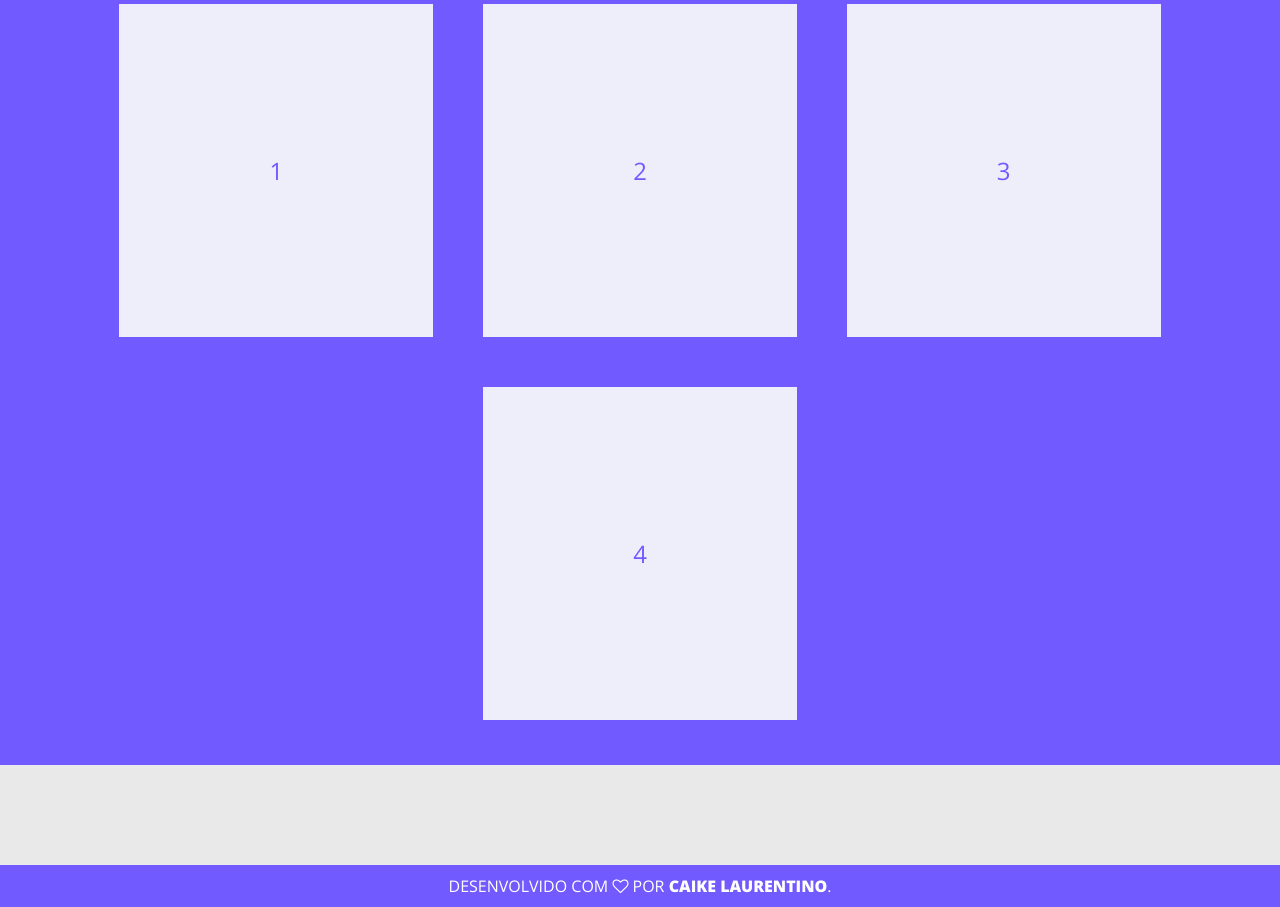
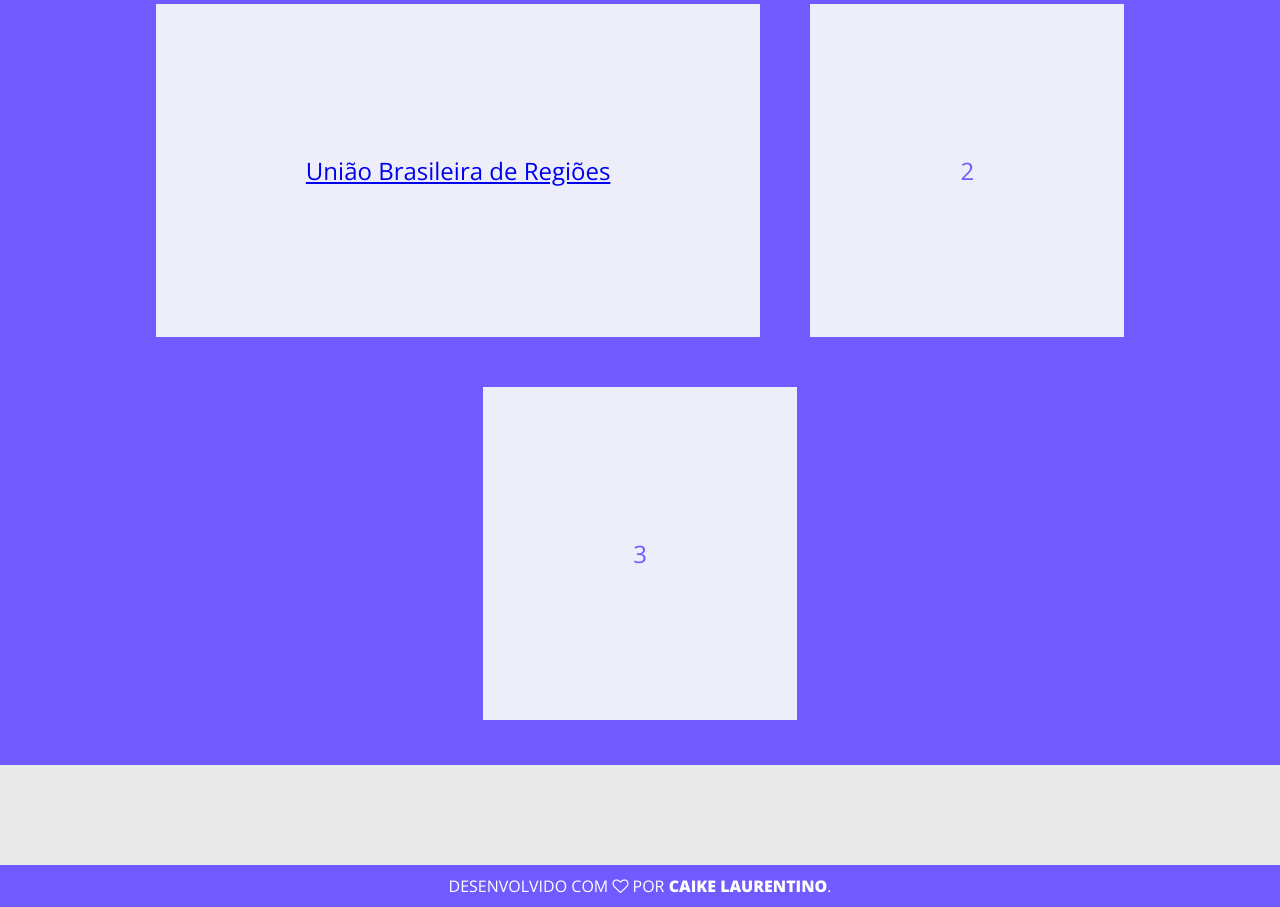
Before and after one commit to caike72/caike72.github.io, a plain HTML site: page index.html in a window 1280 px wide. Shown: the part 1282-2189 px from the top of the page. Drawn offline with nearby package versions, Linux system fonts and the light colour scheme; files whose address does not match are found by name.

Commit message:
add a new project

```diff
--- a/index.html
+++ b/index.html
@@ -54,10 +54,11 @@
                 Abaixo listo alguns dos tabalhos que desenvolvi. Sinta-se a vontade para vê-los ao vivo.
             </p>
             <section class="container flex">
-                <div class="item">1</div>
+                <div class="item" id="item1"><a href="https://caike72.github.io/ubr/" target="_blank">União Brasileira de Regiões</a></div>
                 <div class="item">2</div>
                 <div class="item">3</div>
-                <div class="item">4</div>
+                <!--
+                <div class="item">4</div>-->
             </section>
     </div>
 
```
Also changed, not shown: img/projeto1.png (added).
